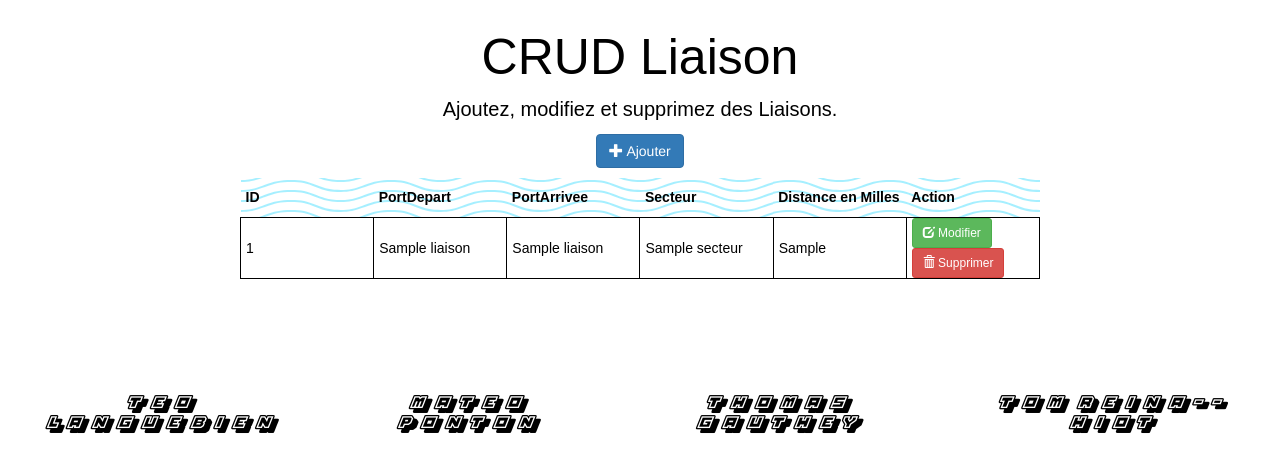
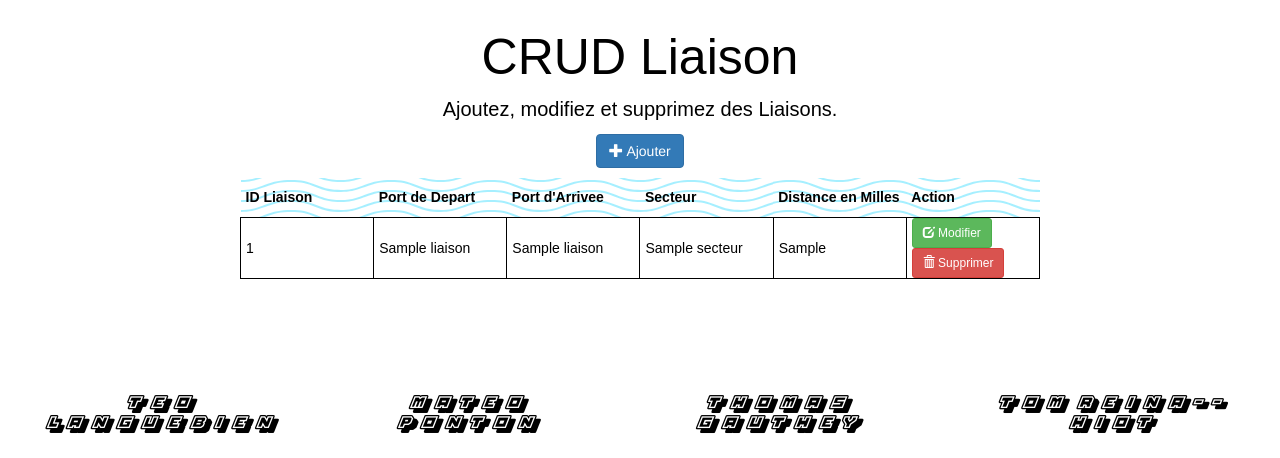
Before and after one commit to languebien/Soutenance-WEB-Mat-o-PONTON-Tom-reina--hiot-thomas-gautey-teo-Languebien, a PHP site: template vue/visuCrudLiaison.php in a window 1280 px wide. Shown: the top 458 px of the page. Run offline with PHP 8.4, Linux system fonts and the light colour scheme; the template is opened without the code that fills it: most values are stand-ins (such as "Sample title", 1, 10 or a date in 2020).

Commit message:
Blue Weskey & grilled peanuts

```diff
--- a/vue/crudLiaison/add_modal.php
+++ b/vue/crudLiaison/add_modal.php
@@ -10,19 +10,17 @@
 			<div class="container-fluid">
 			<form method="POST" action="?action=modifLiaison">
 				<div class="row form-group">
-					<div class="col-sm-2">
+					<div class="col-sm-10">
+                        <label class="control-label modal-label">ID Port Depart :</label>
+						<input type="text" class="form-control" name="port" required>
 
+                        <label class="control-label modal-label">ID Port Arrivée :</label>
+                        <input type="text" class="form-control" name="port2" required>
 
-                        <label class="control-label modal-label">numBArrivee:</label>
+                        <label class="control-label modal-label">ID Secteur :</label>
+                        <input type="text" class="form-control" name="secteur" required>
 
-                        <label class="control-label modal-label">idSecteur:</label>
-                        <label class="control-label modal-label">Milles:</label>
-					</div>
-					<div class="col-sm-10">
-                        <label class="control-label modal-label">numBDepart:</label>
-						<input type="text" class="form-control" name="port" required>
-                        <input type="text" class="form-control" name="port2" required>
-                        <input type="text" class="form-control" name="secteur" required>
+                        <label class="control-label modal-label">Milles :</label>
                         <input type="text" class="form-control" name="milles" required>
 					</div>
 				</div>
--- a/vue/crudLiaison/edit_delete_modal.php
+++ b/vue/crudLiaison/edit_delete_modal.php
@@ -11,17 +11,17 @@
 					<div class="container-fluid">
 						<input type="hidden" class="form-control" name="id" value="<?php echo $row['id']; ?>">
 						<div class="row form-group">
-							<div class="col-sm-2">
-								<label class="control-label modal-label">Identifiant port de depart:</label>
-								<label class="control-label modal-label">Identifiant port de arrivee:</label>
-								<label class="control-label modal-label">Identifiant port du secteur:</label>
-								<label class="control-label modal-label">milles a modifier:</label>
-							</div>
 							<div class="col-sm-10">
+								<label class="control-label modal-label">ID Port Départ :</label>
+								<input type="text" class="form-control" name="idPD" value="<?php echo $row['idPortDepart']; ?>">
 
-								<input type="text" class="form-control" name="idPD" value="<?php echo $row['idPortDepart']; ?>">
+								<label class="control-label modal-label">ID Port Arrivée :</label>
 								<input type="text" class="form-control" name="idPA" value="<?php echo $row['idPortArrivee']; ?>">
+
+								<label class="control-label modal-label">ID Secteur :</label>
 								<input type="text" class="form-control" name="idS" value="<?php echo $row['idSecteur']; ?>">
+
+								<label class="control-label modal-label">Milles :</label>
 								<input type="text" class="form-control" name="dMilles" value="<?php echo $row['dMilles']; ?>">
 
 							</div>
--- a/vue/crudport/add_modal.php
+++ b/vue/crudport/add_modal.php
@@ -23,7 +23,7 @@
                         <label class="control-label modal-label">Ville :</label>
                         <input type="text" class="form-control" name="ville" required>
 
-                        <label class="control-label modal-label">Lieu :</label>
+                        <label class="control-label modal-label">ID Lieu :</label>
                         <input type="text" class="form-control" name="lieu" required>
 					</div>
 				</div>
--- a/vue/visuCrudLiaison.php
+++ b/vue/visuCrudLiaison.php
@@ -31,9 +31,9 @@
 
 			<table class = "Tableau_CRUD">
 				<thead class = "Tableau_Entete">
-					<th class = "Tableau_TitreColonne">ID</th>
-					<th class = "Tableau_TitreColonne">PortDepart</th>
-					<th class = "Tableau_TitreColonne">PortArrivee</th>
+					<th class = "Tableau_TitreColonne">ID Liaison</th>
+					<th class = "Tableau_TitreColonne">Port de Depart</th>
+					<th class = "Tableau_TitreColonne">Port d'Arrivee</th>
 					<th class = "Tableau_TitreColonne">Secteur</th>
 					<th class = "Tableau_TitreColonne">Distance en Milles</th>
                     <th class = "Tableau_TitreColonne">Action</th>
```
Also changed, not shown: vue/visuCrudTraverse.php (+4 -4 lines).
